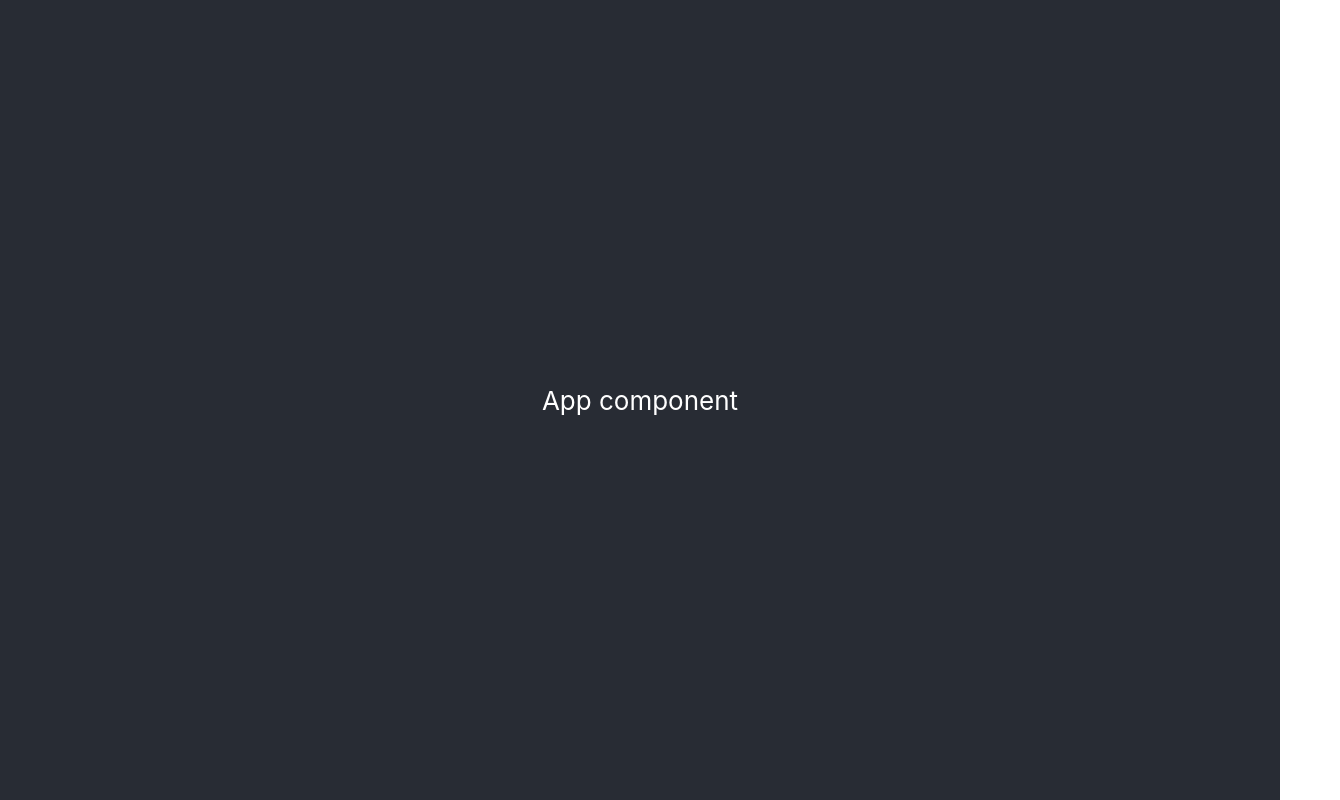
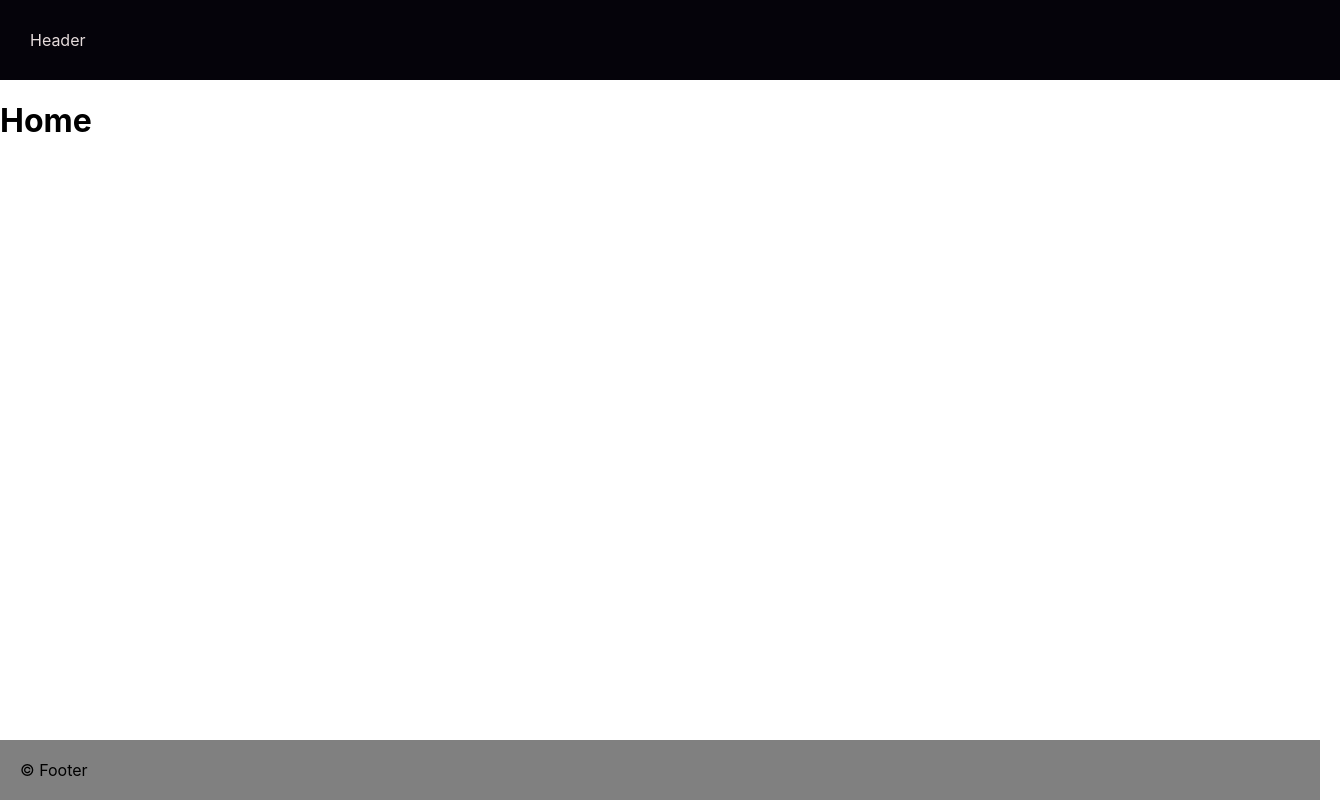
Before and after one commit to Igormirowski/Lap-3-24h-challenge, a React (Create React App) app: page / in a window 1280 px wide. Shown: the whole page, 1340 px wide, since content can reach past the window. Built offline with nearby package versions, Linux system fonts and the light colour scheme.

Commit message:
connect header and footer

```diff
--- a/src/App.js
+++ b/src/App.js
@@ -1,12 +1,15 @@
 import './App.css';
+import { Header, Footer } from './layout';
 
 function App() {
   return (
-    <div className="App">
-      <header className="App-header">
-       App component
-      </header>
-    </div>
+
+    <>
+        <Header />
+        <h1>Home</h1>
+        <Footer />
+    </>
+
   );
 }
 
```
